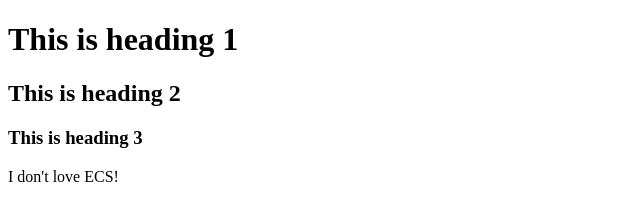
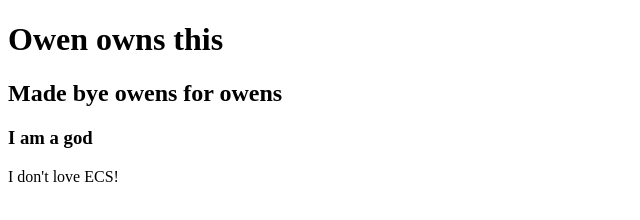
Before and after one commit to ethantrain/ethantrain.github.io, a plain HTML site: page index.html in a window 1280 px wide. Shown: the whole page, without its empty margins (0-640 px from the left). Drawn offline with Linux system fonts and the light colour scheme.

Commit message:
Update index.html

```diff
--- a/index.html
+++ b/index.html
@@ -2,9 +2,9 @@
 <html>
   <title>My ECS Github Page</title>
   <body>
-    <h1>This is heading 1</h1>
-    <h2>This is heading 2</h2>
-    <h3>This is heading 3</h3>
+    <h1>Owen owns this</h1>
+    <h2>Made bye owens for owens</h2>
+    <h3>I am a god</h3>
     <p>I don't love ECS!</p>
   </body>
 </html>
```
